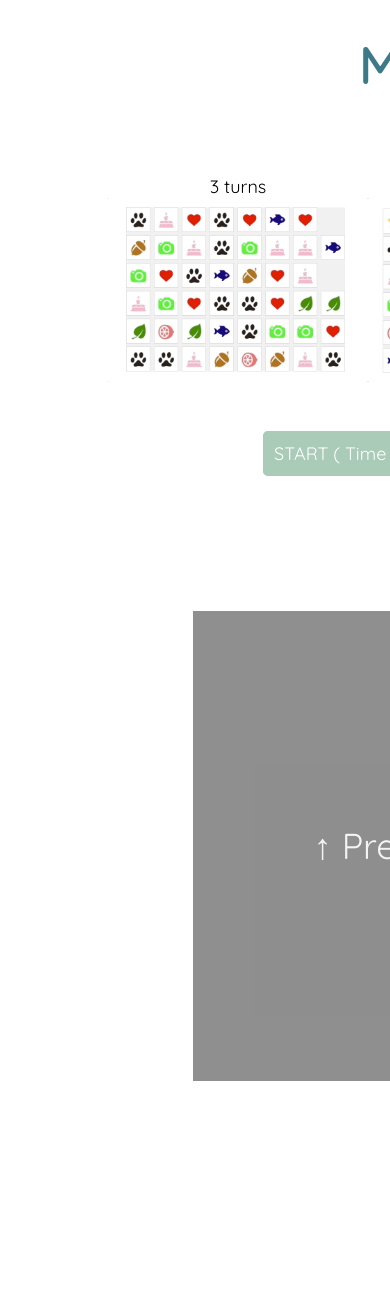
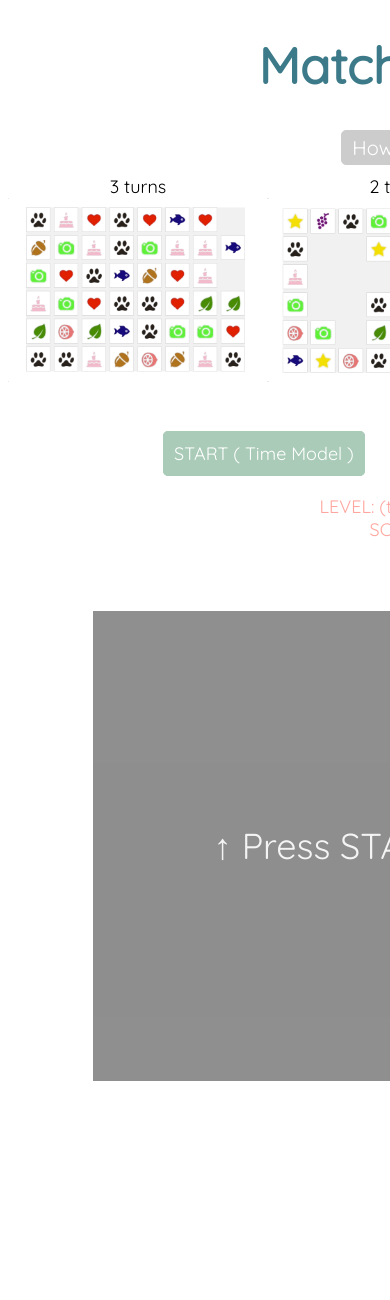
Before and after one commit to zw301/match-match, a PHP site: page / in a window 390 px wide; the page is wider, and only the part inside the window is pictured. Shown: the top 1300 px of that part. Run offline with PHP 8.4, Linux system fonts and the light colour scheme.

Commit message:
Update width for the phone view

```diff
--- a/style.css
+++ b/style.css
@@ -1,6 +1,6 @@
 body {
   font-family: 'Quicksand', sans-serif;
-  min-width: 1000px;
+  min-width: 800px;
   font-size: 18px;
 }
 
```
